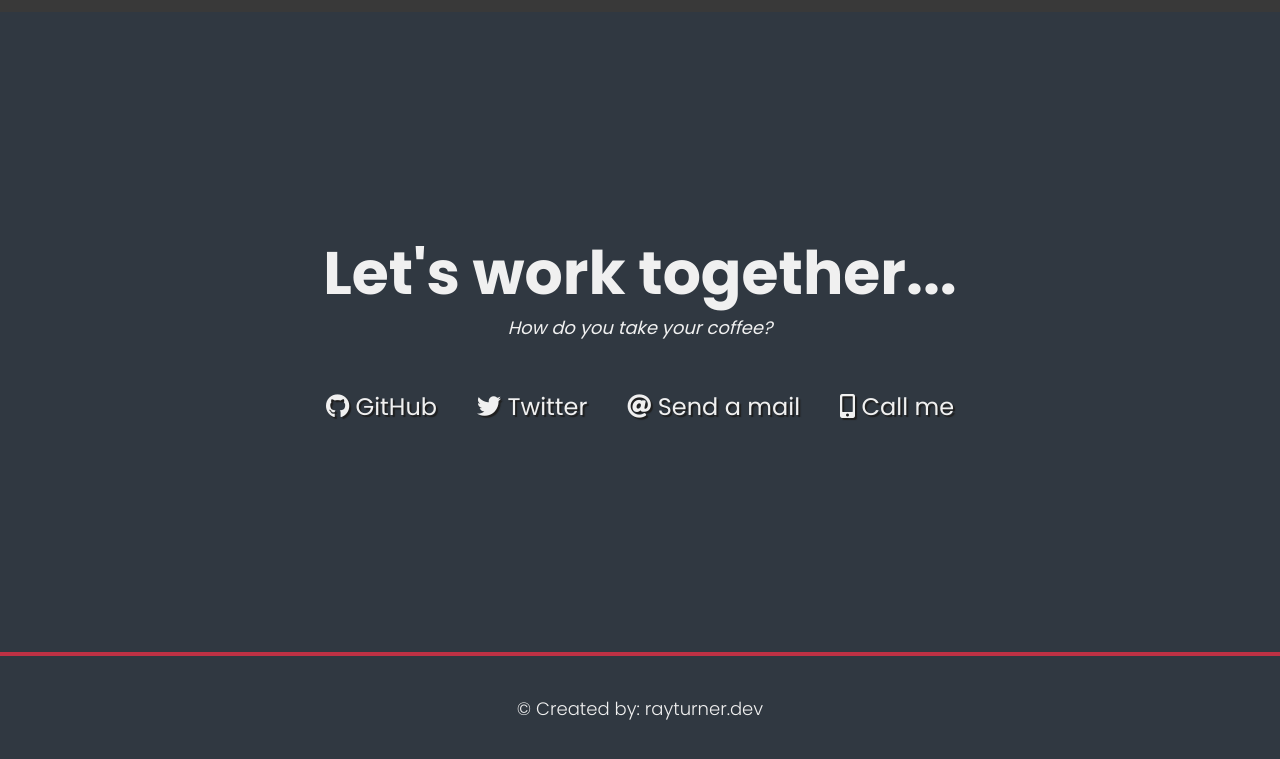
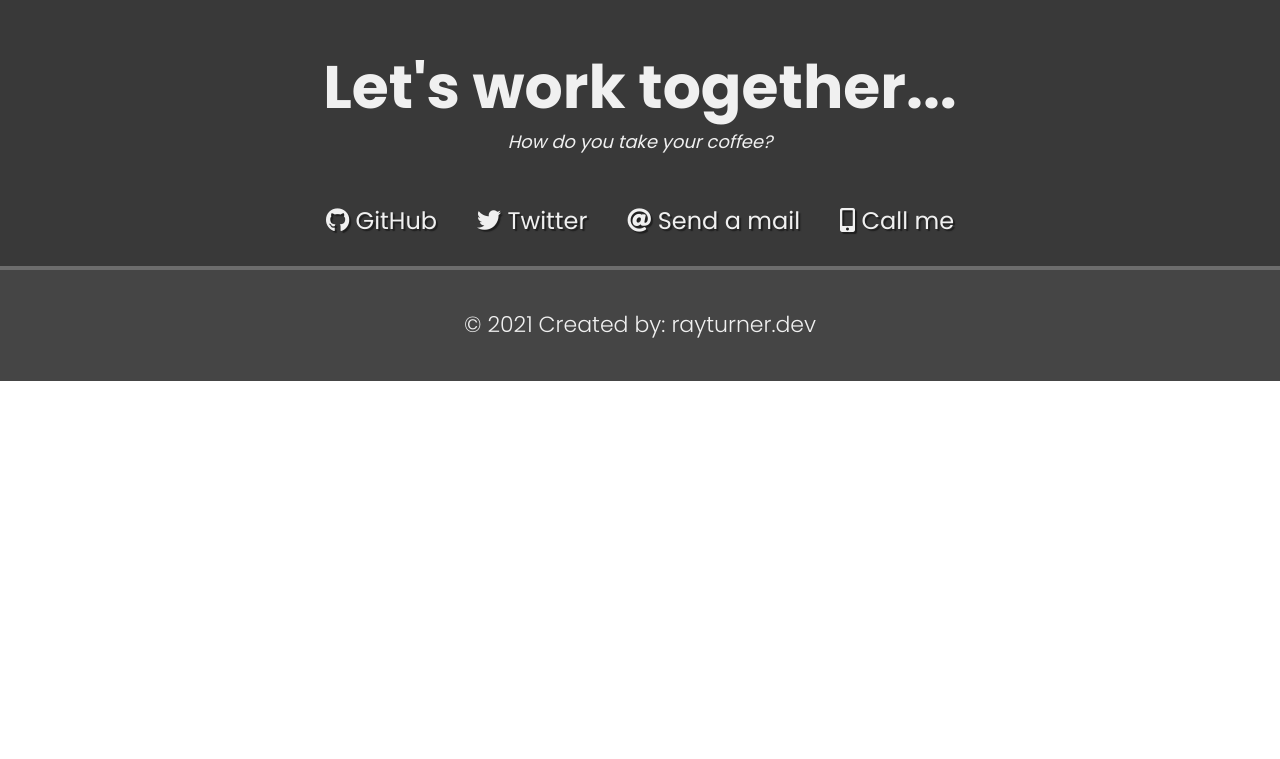
Before and after one commit to rayct/fcc-personal-portfolio-webpage, a plain HTML site: page index.html in a window 1280 px wide. Shown: the part 1913-2672 px from the top of the page. After the commit the page ends 2294 px from the top, so only its background shows below. Drawn offline with Linux system fonts and the light colour scheme.

Commit message:
Layout color change

```diff
--- a/index.html
+++ b/index.html
@@ -24,7 +24,6 @@
 
 <!-- START NAV -->
 <nav id="navbar" class="nav">
-
     <ul class="nav-list">
         <li id="nav-list"><a href="#welcome-section">About</a></li>
         <li id="nav-list"><a href="#projects">Work</a></li>
@@ -40,6 +39,8 @@
 
     <h1>Ray Turner</h1>
     <p>I'm a Software Developer</p>
+
+
 
 </section>
 <!-- END WELCOME SECTION -->
@@ -113,29 +114,27 @@
 <!-- END PROJECTS SECTION -->
 
 <!-- START CONTACT SECTION -->
-
-<section id="contact" class="contact-section">
-    <div class="contact-section-header">
-        <h2>Let's work together...</h2>
-        <p>How do you take your coffee?</p>
-    </div>
+    <section id="contact" class="contact-section">
+        <div class="contact-section-header">
+            <h2>Let's work together...</h2>
+            <p>How do you take your coffee?</p>
+        <div>
     <div class="contact-links">
         <!-- <a href="#" target="_blank" class="btn contact-details"><i class="fab fa-facebook-square"></i> Facebook</a> -->
-        <a id="profile-link" href="https://github.com/rayct" target="_blank" class="btn contact-details"><i
+            <a id="profile-link" href="https://github.com/rayct" target="_blank" class="btn contact-details"><i
             class="fab fa-github"></i> GitHub</a>
             <a href="#" target="_blank" class="btn contact-details"><i class="fab fa-twitter"></i> Twitter</a>
             <a href="mailto:info@rayturner.dev" class="btn contact-details"><i class="fas fa-at"></i> Send a mail</a>
             <a href="tel:#" class="btn contact-details"><i class="fas fa-mobile-alt"></i> Call me</a>
         </div>
     </section>
-
     <!-- END CONTACT SECTION -->
 
     <!-- START FOOTER SECTION -->
 
     <footer>
         <p>
-            &copy; Created by:
+            &copy; 2021 Created by:
             <a href="https://www.rayturner.dev/" target="_blank">rayturner.dev </a>
         </p>
     </footer>
--- a/src/ppw-stylesheet.css
+++ b/src/ppw-stylesheet.css
@@ -89,11 +89,11 @@ h2 {
 }
 
 h1 {
-  font-size: 6rem;
+  font-size: 9rem;
 }
 
 h2 {
-  font-size: 5rem;
+  font-size: 6rem;
   /* font-weight: 300 !important; */
 }
 
@@ -121,7 +121,7 @@ img {
   left: 0;
   width: 100%;
   background: rgb(69, 69, 69);
-  box-shadow: 0 2px 0 rgba(16, 124, 255, 0.735);
+  box-shadow: 0 4px 0 rgba(111, 111, 111, 0.982);
   z-index: 10;
 }
 
@@ -213,7 +213,7 @@ img {
 }
 
 .project {
-  background: var(--main-black);
+  background: rgb(69, 69, 69);
   box-shadow: 1px 1px 2px rgba(0, 0, 0, 0.5);
   border-radius: 2px;
 }
@@ -273,9 +273,9 @@ img {
   align-items: center;
   text-align: center;
   width: 100%;
-  height: 80vh;
-  padding: 0 2rem;
-  background: var(--main-gray);
+  height: 30vh;
+  padding: 0 3rem;
+  background: rgb(57, 57, 57);
 }
 
 .contact-section-header>h2 {
@@ -312,14 +312,14 @@ img {
 }
 
 /* Footer */
-
 footer {
   font-weight: 300;
+  font-size: 2.2rem;
   display: flex;
   justify-content: space-evenly;
   padding: 2rem;
-  background: var(--main-gray);
-  border-top: 4px solid var(--main-red);
+  background: rgb(69, 69, 69);
+  border-top: 4px solid rgba(111, 111, 111, 0.982);
 }
 
 footer>p {
```
